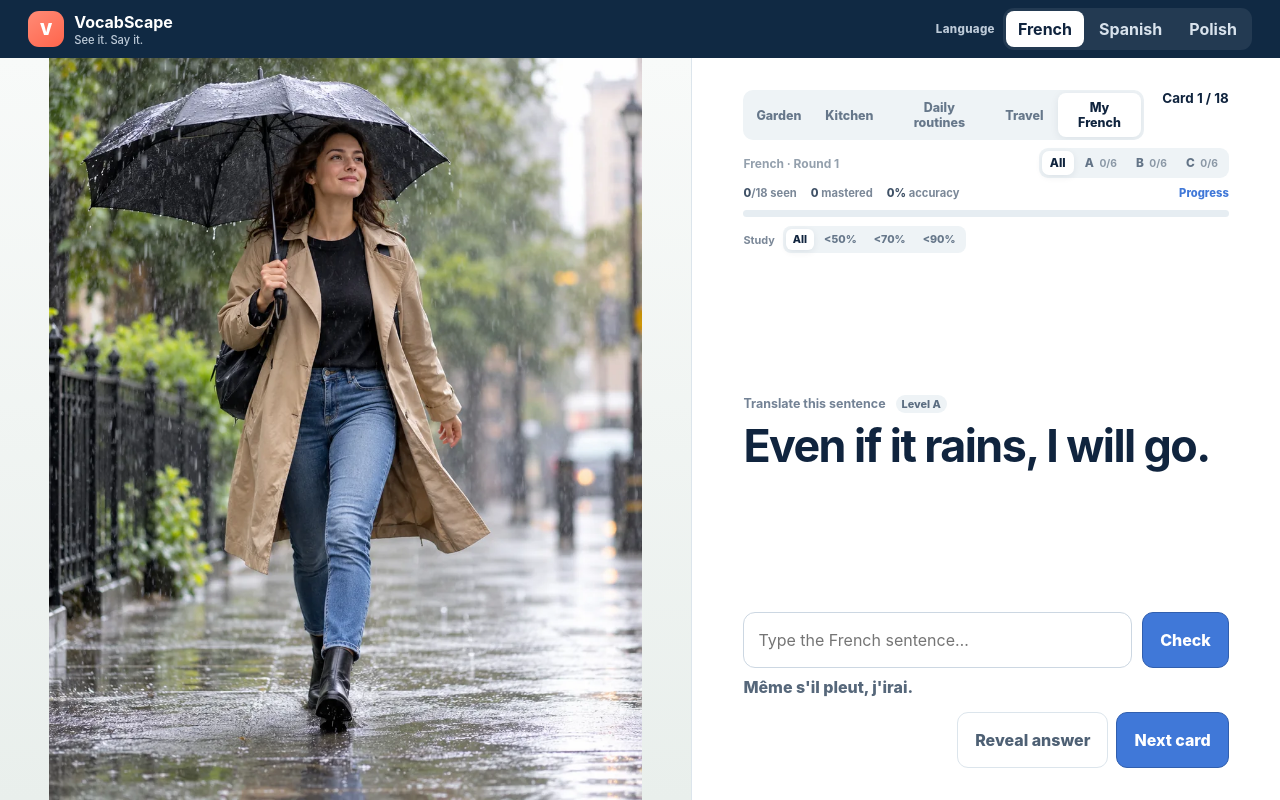
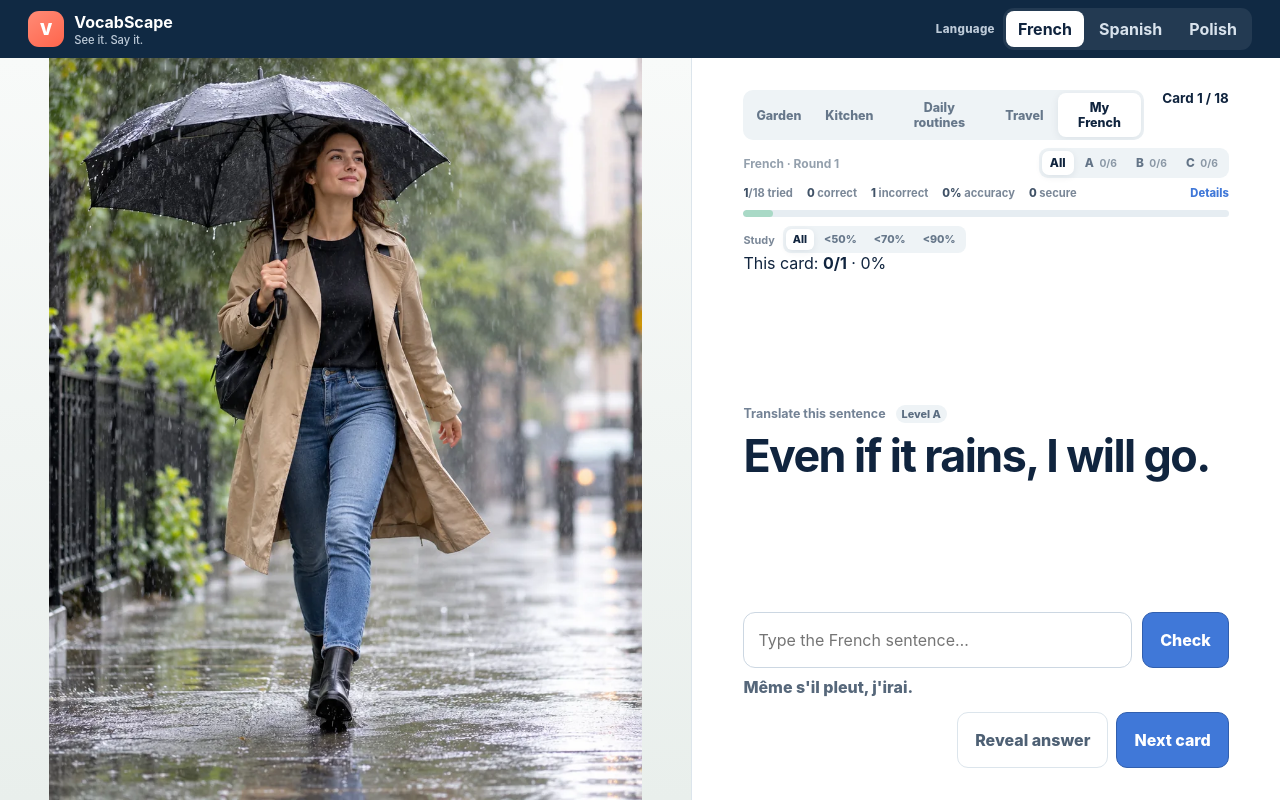
Before and after one commit to pelld/VocabScape, a Svelte app: page / in a window 1280 px wide. Both pictures are taken after a click on the button "Reveal answer". Built offline with nearby package versions, Linux system fonts and the light colour scheme.

Commit message:
Fix live progress tracking and count reveals

```diff
--- a/src/App.svelte
+++ b/src/App.svelte
@@ -34,17 +34,19 @@
   let filteredCards: any[] = [];
   let progressOpen = false;
   let focusMessage = "";
+  let attemptedThisCard = false;
 
   $: currentCard = filteredCards[currentIndex] ?? filteredCards[0];
   $: currentTerm = currentCard?.terms?.[language];
-  $: deckStats = progressForCards(currentDeck.objects);
+  $: deckStats = progressForCards(currentDeck.objects, memory);
   $: seenProgress = deckStats.total ? Math.round((deckStats.seen / deckStats.total) * 100) : 0;
   $: masteredProgress = deckStats.total ? Math.round((deckStats.mastered / deckStats.total) * 100) : 0;
-  $: progressRows = progressTableRows(currentDeck.objects);
+  $: progressRows = progressTableRows(currentDeck.objects, memory);
+  $: currentCardStats = currentCard ? cardStats(currentCard, memory) : { attempts: 0, correct: 0, wrong: 0, rate: null };
   $: levelStats = {
-    A: progressForCards(cardsForLevel(currentDeck, "A")),
-    B: progressForCards(cardsForLevel(currentDeck, "B")),
-    C: progressForCards(cardsForLevel(currentDeck, "C"))
+    A: progressForCards(cardsForLevel(currentDeck, "A"), memory),
+    B: progressForCards(cardsForLevel(currentDeck, "B"), memory),
+    C: progressForCards(cardsForLevel(currentDeck, "C"), memory)
   };
 
   const asset = (file?: string) =>
@@ -110,52 +112,62 @@
     return indices;
   }
 
-  function progressTableRows(cards: any[]) {
+  function cardStats(card: any, snapshot: Record<string, CardState> = memory) {
+    const state = snapshot[stateKey(card)] ?? { correct: 0, wrong: 0 };
+    const attempts = state.correct + state.wrong;
+
+    return {
+      attempts,
+      correct: state.correct,
+      wrong: state.wrong,
+      rate: attempts ? Math.round((state.correct / attempts) * 100) : null
+    };
+  }
+
+  function progressTableRows(cards: any[], snapshot: Record<string, CardState> = memory) {
     return cards
       .map((card: any) => {
-        const state = memory[stateKey(card)] ?? { correct: 0, wrong: 0 };
-        const attempts = state.correct + state.wrong;
-        const rate = attempts ? Math.round((state.correct / attempts) * 100) : null;
+        const stats = cardStats(card, snapshot);
 
         return {
           card,
           target: card.terms?.[language]?.display ?? "",
-          attempts,
-          correct: state.correct,
-          wrong: state.wrong,
-          rate,
-          sortScore: rate === null ? 50 : rate
+          ...stats,
+          sortScore: stats.rate === null ? 50 : stats.rate
         };
       })
       .sort((a: any, b: any) => a.sortScore - b.sortScore || b.attempts - a.attempts || a.card.concept.localeCompare(b.card.concept));
   }
 
-  function isMastered(card: any) {
-    const state = stateFor(card);
-    const attempts = state.correct + state.wrong;
-    return state.correct >= 2 && attempts > 0 && state.correct / attempts >= 0.67;
+  function isMastered(card: any, snapshot: Record<string, CardState> = memory) {
+    const stats = cardStats(card, snapshot);
+    return stats.correct >= 2 && stats.attempts > 0 && stats.correct / stats.attempts >= 0.67;
   }
 
-  function progressForCards(cards: any[]) {
+  function progressForCards(cards: any[], snapshot: Record<string, CardState> = memory) {
     let seen = 0;
     let mastered = 0;
     let correct = 0;
+    let wrong = 0;
     let attempts = 0;
 
     for (const card of cards) {
-      const state = stateFor(card);
-      const cardAttempts = state.correct + state.wrong;
-      if (cardAttempts > 0) seen += 1;
-      if (isMastered(card)) mastered += 1;
-      correct += state.correct;
-      attempts += cardAttempts;
+      const stats = cardStats(card, snapshot);
+      if (stats.attempts > 0) seen += 1;
+      if (isMastered(card, snapshot)) mastered += 1;
+      correct += stats.correct;
+      wrong += stats.wrong;
+      attempts += stats.attempts;
     }
 
     return {
       total: cards.length,
       seen,
       mastered,
-      accuracy: attempts ? Math.round((correct / attempts) * 100) : 0
+      correct,
+      wrong,
+      attempts,
+      accuracy: attempts ? Math.round((correct / attempts) * 100) : null
     };
   }
 
@@ -224,6 +236,7 @@
     revealed = false;
     feedback = "";
     feedbackTone = "neutral";
+    attemptedThisCard = false;
     if (answerInput) answerInput.value = "";
     focusAnswer();
   }
@@ -253,6 +266,7 @@
     revealed = false;
     feedback = "";
     feedbackTone = "neutral";
+    attemptedThisCard = false;
 
     if (answerInput) answerInput.value = "";
     focusAnswer();
@@ -279,12 +293,22 @@
       feedbackTone = "bad";
     }
 
+    attemptedThisCard = true;
     memory = { ...memory };
     saveProgress();
   }
 
   function revealAnswer() {
     if (!currentTerm) return;
+
+    if (!attemptedThisCard) {
+      const state = stateFor(currentCard);
+      state.wrong += 1;
+      attemptedThisCard = true;
+      memory = { ...memory };
+      saveProgress();
+    }
+
     revealed = true;
     feedback = currentTerm.display;
     feedbackTone = "neutral";
@@ -338,6 +362,7 @@
     revealed = false;
     feedback = "";
     feedbackTone = "neutral";
+    attemptedThisCard = false;
     progressOpen = false;
     if (answerInput) answerInput.value = "";
     focusAnswer();
@@ -442,10 +467,12 @@
         </div>
 
         <div class="progress-summary" aria-label="Learning progress">
-          <span><strong>{deckStats.seen}</strong>/{deckStats.total} seen</span>
-          <span><strong>{deckStats.mastered}</strong> mastered</span>
-          <span><strong>{deckStats.accuracy}%</strong> accuracy</span>
-          <button class="progress-link" onclick={() => progressOpen = true}>Progress</button>
+          <span><strong>{deckStats.seen}</strong>/{deckStats.total} tried</span>
+          <span><strong>{deckStats.correct}</strong> correct</span>
+          <span><strong>{deckStats.wrong}</strong> incorrect</span>
+          <span><strong>{deckStats.accuracy === null ? "—" : `${deckStats.accuracy}%`}</strong> accuracy</span>
+          <span><strong>{deckStats.mastered}</strong> secure</span>
+          <button class="progress-link" onclick={() => progressOpen = true}>Details</button>
         </div>
 
         <div class="learning-progress" aria-label={`${deckStats.seen} seen and ${deckStats.mastered} mastered out of ${deckStats.total}`}>
@@ -462,9 +489,16 @@
             <button class:active={studyThreshold === 90} onclick={() => setStudyThreshold(90)}>&lt;90%</button>
           </div>
           {#if studyThreshold !== null}
-            <small>{filteredCards.length} cards · weakest first</small>
+            <small>{filteredCards.length} cards · weakest first · refreshes next round</small>
           {/if}
         </div>
+
+        {#if currentCardStats.attempts > 0}
+          <div class="current-card-progress">
+            This card: <strong>{currentCardStats.correct}/{currentCardStats.attempts}</strong>
+            {#if currentCardStats.rate !== null}<span>· {currentCardStats.rate}%</span>{/if}
+          </div>
+        {/if}
 
         {#if focusMessage}
           <div class="focus-message">{focusMessage}</div>
@@ -507,7 +541,7 @@
           <div>
             <span class="eyebrow">{languages[language].name} · {currentDeck.name}</span>
             <h2>Card progress</h2>
-            <p>Attempts are counted when you press Check. Unseen cards are shown as New.</p>
+            <p>Check records the result immediately. Reveal counts as incorrect if you have not tried the card. Unseen cards are shown as New.</p>
           </div>
           <button class="modal-close" aria-label="Close progress" onclick={() => progressOpen = false}>×</button>
         </div>
```
